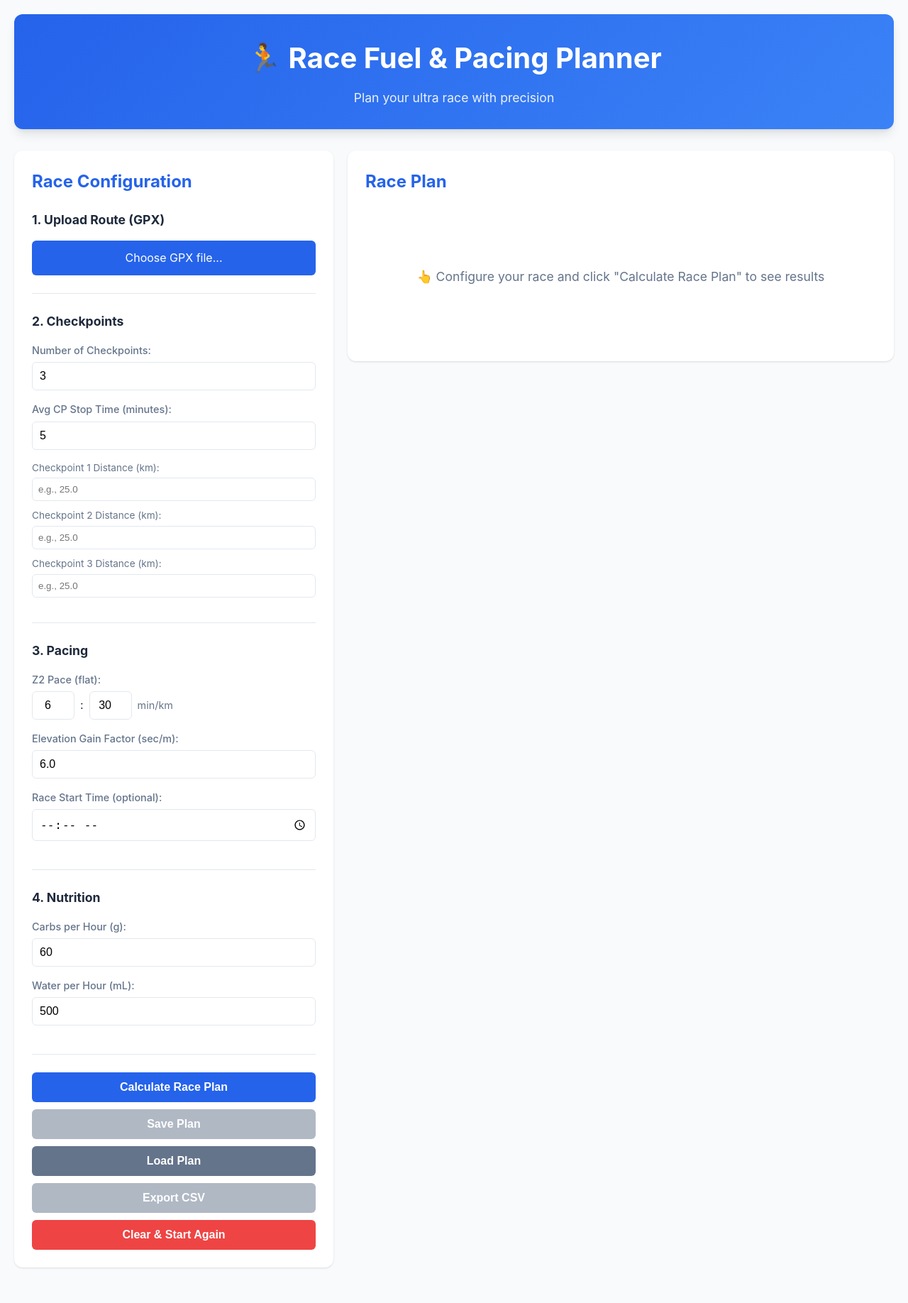
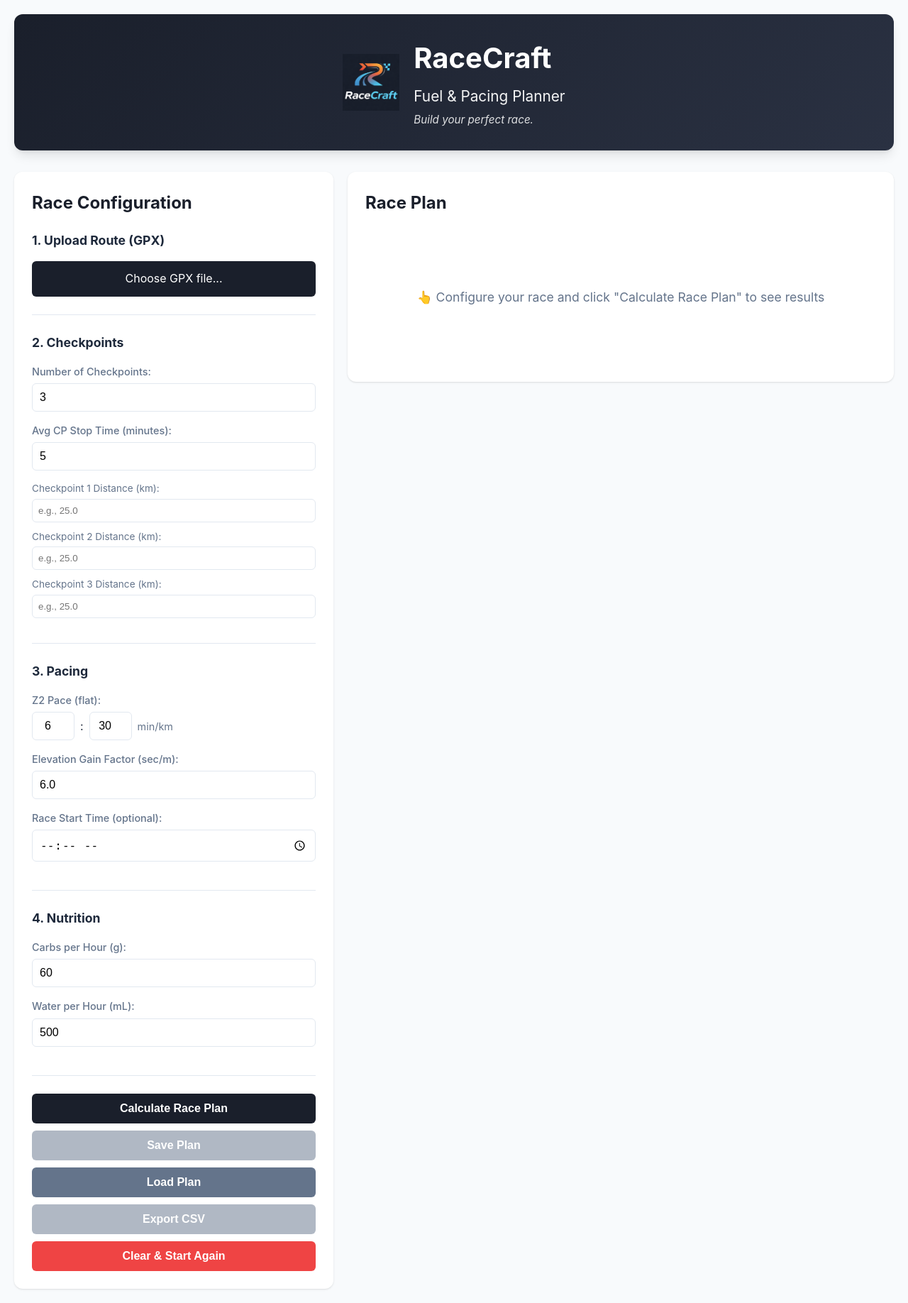
Before and after one commit to lennon101/RaceCraft, a Flask app: page / in a window 1280 px wide. Shown: the whole page at 71% size. Before the commit the page ends 1787 px from the top, so only its background shows below. Run offline with Flask 3, Linux system fonts and the light colour scheme.

Commit message:
add fav-icon and updated color sheme and title bar to refelct new app name

```diff
--- a/static/css/style.css
+++ b/static/css/style.css
@@ -1,6 +1,6 @@
 :root {
-    --primary-color: #2563eb;
-    --primary-hover: #1d4ed8;
+    --primary-color: #1a1f2b;
+    --primary-hover: #2a3142;
     --secondary-color: #64748b;
     --success-color: #10b981;
     --danger-color: #ef4444;
@@ -36,15 +36,46 @@ header {
     text-align: center;
     margin-bottom: 30px;
     padding: 30px 20px;
-    background: linear-gradient(135deg, var(--primary-color), #3b82f6);
+    background: linear-gradient(135deg, var(--primary-color), #2a3142);
     color: white;
     border-radius: 12px;
     box-shadow: var(--shadow-lg);
 }
 
+.header-content {
+    display: flex;
+    align-items: center;
+    justify-content: center;
+    gap: 20px;
+}
+
+.header-logo {
+    width: 80px;
+    height: 80px;
+    object-fit: contain;
+}
+
+.header-text {
+    text-align: left;
+}
+
 header h1 {
     font-size: 2.5rem;
-    margin-bottom: 10px;
+    margin-bottom: 5px;
+    font-weight: 700;
+}
+
+header h2.subtitle {
+    font-size: 1.3rem;
+    margin-bottom: 5px;
+    font-weight: 400;
+    opacity: 0.95;
+}
+
+.slogan {
+    font-size: 0.95rem;
+    opacity: 0.85;
+    font-style: italic;
 }
 
 .subtitle {
--- a/templates/index.html
+++ b/templates/index.html
@@ -4,14 +4,21 @@
     <meta charset="UTF-8">
     <meta name="viewport" content="width=device-width, initial-scale=1.0">
     <title>Race Fuel & Pacing Planner</title>
+    <link rel="icon" type="image/png" href="{{ url_for('static', filename='fav-icon.png') }}">
     <link rel="stylesheet" href="{{ url_for('static', filename='css/style.css') }}">
     <script src="https://cdn.jsdelivr.net/npm/chart.js@4.4.0/dist/chart.umd.min.js"></script>
 </head>
 <body>
     <div class="container">
         <header>
-            <h1>🏃 Race Fuel & Pacing Planner</h1>
-            <p class="subtitle">Plan your ultra race with precision</p>
+            <div class="header-content">
+                <img src="{{ url_for('static', filename='logo.png') }}" alt="RaceCraft Logo" class="header-logo">
+                <div class="header-text">
+                    <h1>RaceCraft</h1>
+                    <h2 class="subtitle">Fuel & Pacing Planner</h2>
+                    <p class="slogan">Build your perfect race.</p>
+                </div>
+            </div>
         </header>
 
         <div class="main-grid">
```
Also changed, not shown: fav-icon.png (added), static/fav-icon.png (added), static/logo.png (added).
